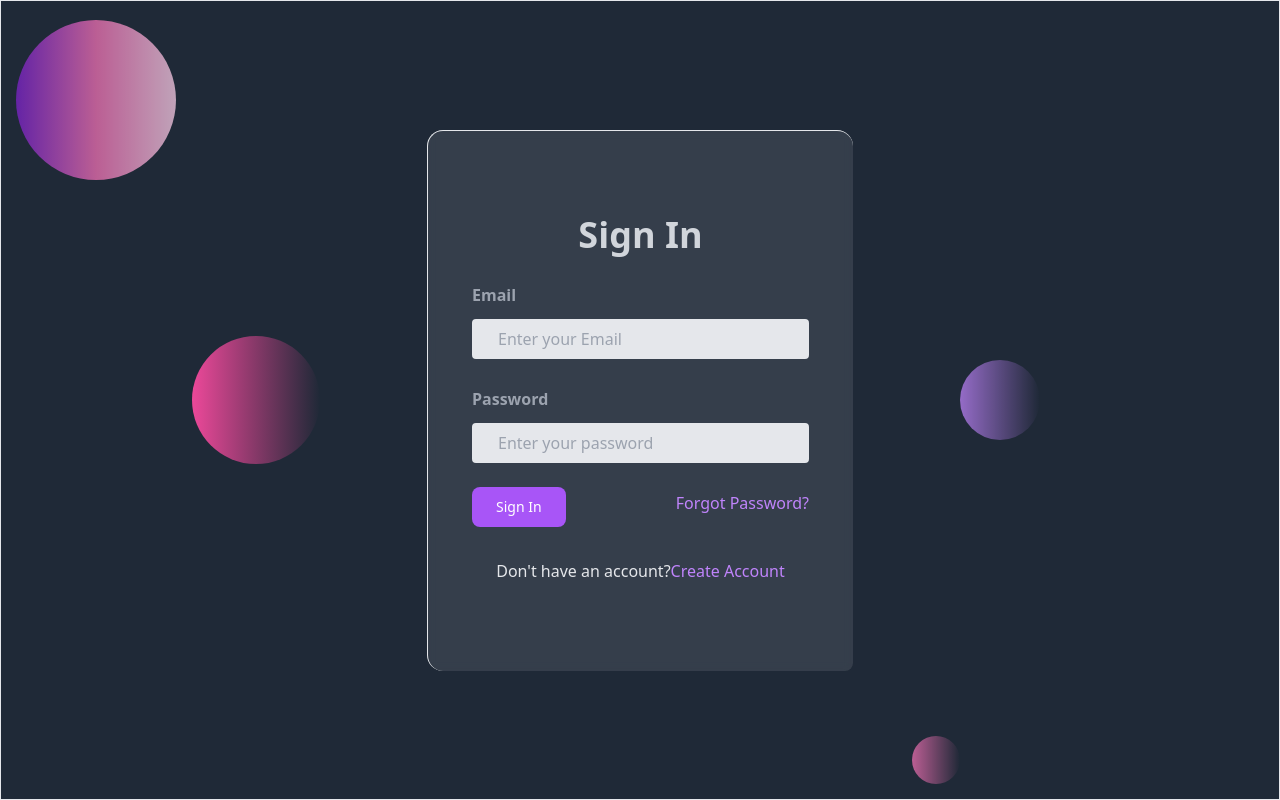
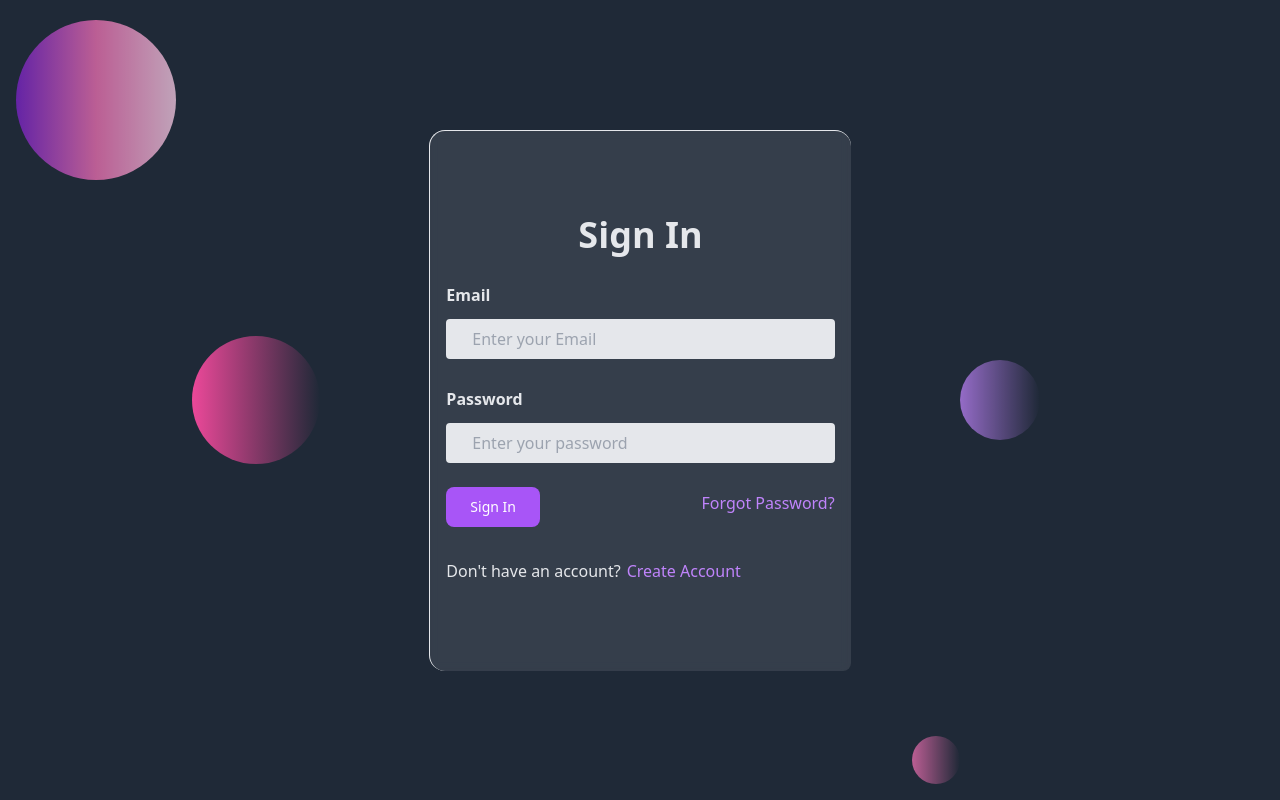
Before and after one commit to k4wt4r/TWISTAGRAM, a Next.js app in the folder twistagram/: page / in a window 1280 px wide. Built offline with nearby package versions, Linux system fonts and the light colour scheme.

Commit message:
changing style_

```diff
--- a/twistagram/pages/components/SignIn.jsx
+++ b/twistagram/pages/components/SignIn.jsx
@@ -4,17 +4,17 @@ import Link from "next/link";
 function SignIn() {
   return (
     <div class="bg-gray-800 h-screen w-screen  flex justify-center items-center ">
-      <div class="flex items-center justify-center h-full w-full border ">
+      <div class="flex items-center justify-center h-full w-full px-2">
         <div class="w-40 h-40 bg-gradient-to-r from-purple-700 via-pink-400  to-pink-200 rounded-full absolute   left-4 top-5  transform animate-pulse "></div>
         <div class="w-12 h-12 bg-gradient-to-r from-pink-400 to-aqua-500 rounded-full absolute  right-1/4  bottom-4 transform animate-pulse"></div>
         <div class="w-32 h-32 bg-gradient-to-r from-pink-500  to-white-200 rounded-full absolute  right-3/4 transform "></div>
         <div class="w-20 h-20 bg-gradient-to-r from-purple-400 to-white-500 rounded-full absolute left-3/4 transform  animate-pulse"></div>
-        <form class=" w-full md:w-1/3 lg:w-1/4 rounded-br-lg items-center justify-center px-11 py-16  bg-white bg-opacity-10 rounded-2xl shadow-5xl relative z-2 border border-opacity-30 border-r-0 border-b-0 backdrop-filter backdrop-blur-sm mx-1.3">
-          <h1 class="text-center  text-gray-300 text-4xl mt-5 font-bold">
+        <form class="w-full md:w-1/3 lg:w-1/4 rounded-br-lg items-center justify-center px-4 lg:px-11 py-16  bg-white bg-opacity-10 rounded-2xl shadow-5xl relative z-2 border border-opacity-30 border-r-0 border-b-0 backdrop-filter backdrop-blur-sm mx-1.3">
+          <h1 class="text-center  text-gray-200 text-4xl mt-5 font-bold">
             Sign In
           </h1>
           <div class="mb-6 mt-7">
-            <span class="block text-gray-400 font-bold md:text-left md:mb-3 pr-40">
+            <span class="block text-gray-200 font-bold md:text-left md:mb-3 pr-40">
               Email
             </span>
             <input
@@ -24,7 +24,7 @@ function SignIn() {
             />
           </div>
           <div class="mb-6 mt-7">
-            <span class="block text-gray-400 font-bold md:text-left mb-1 md:mb-3 pr-40">
+            <span class="block text-gray-200 font-bold md:text-left mb-1 md:mb-3 pr-40">
               Password
             </span>
             <input
@@ -40,10 +40,10 @@ function SignIn() {
                 <Link href="/forgotpassword">Forgot Password?</Link>
               </div>
             </div>
-            <div class="text-center mt-8">
-              <p class="flex flex-row justify-center text-gray-200 ">
+            <div class=" mt-8">
+              <p class="flex flex-row text-gray-200">
                 Don't have an account?
-                <p class="text-purple-400  ml-1.2 text-center">
+                <p class="text-purple-400  ml-1.5 text-center">
                   <Link href="/signup">Create Account</Link>
                 </p>
               </p>
```
